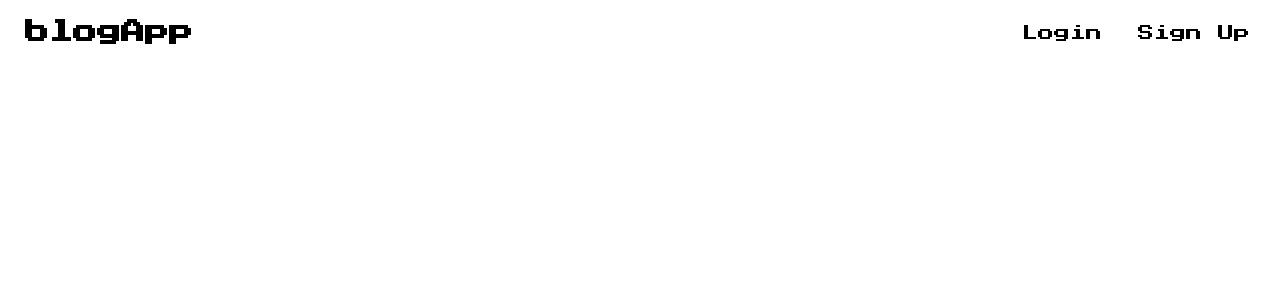
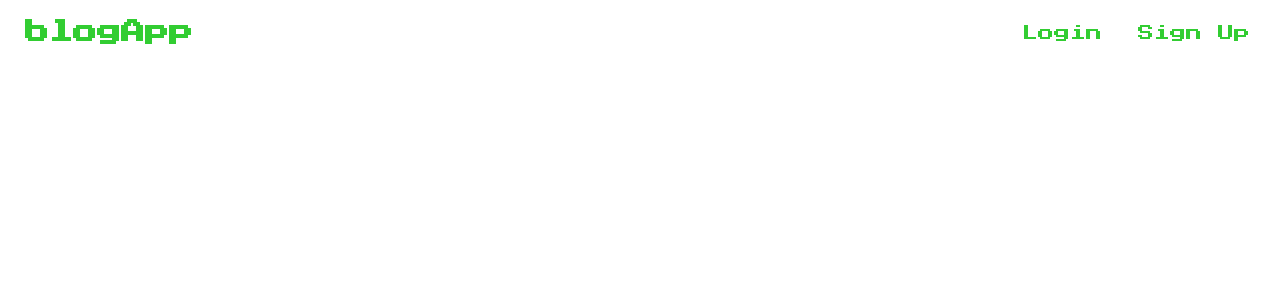
Before and after one commit to ImmanuelCurrah/group-crud, a React (Create React App) app in the folder blog-group-exe/: page / in a window 1280 px wide. Shown: the top 300 px of the page. Built offline with nearby package versions, Linux system fonts and the light colour scheme.

Commit message:
added some color to links and hover effect

```diff
--- a/blog-group-exe/src/UI/navbar/NavBar.module.css
+++ b/blog-group-exe/src/UI/navbar/NavBar.module.css
@@ -9,21 +9,22 @@
 
 a {
   text-decoration: none;
-  color: black;
+  color: #32cd32;
 }
 
 a:visited {
   text-decoration: none;
-  color: black;
+  color: #32cd32;
 }
 a:hover {
   text-decoration: none;
-  color: black;
+  color: #32cd32;
+  transform: scale(1.04);
 }
 
 a:active {
   text-decoration: none;
-  color: black;
+  color: #1f51ff;
 }
 
 .title {
```
